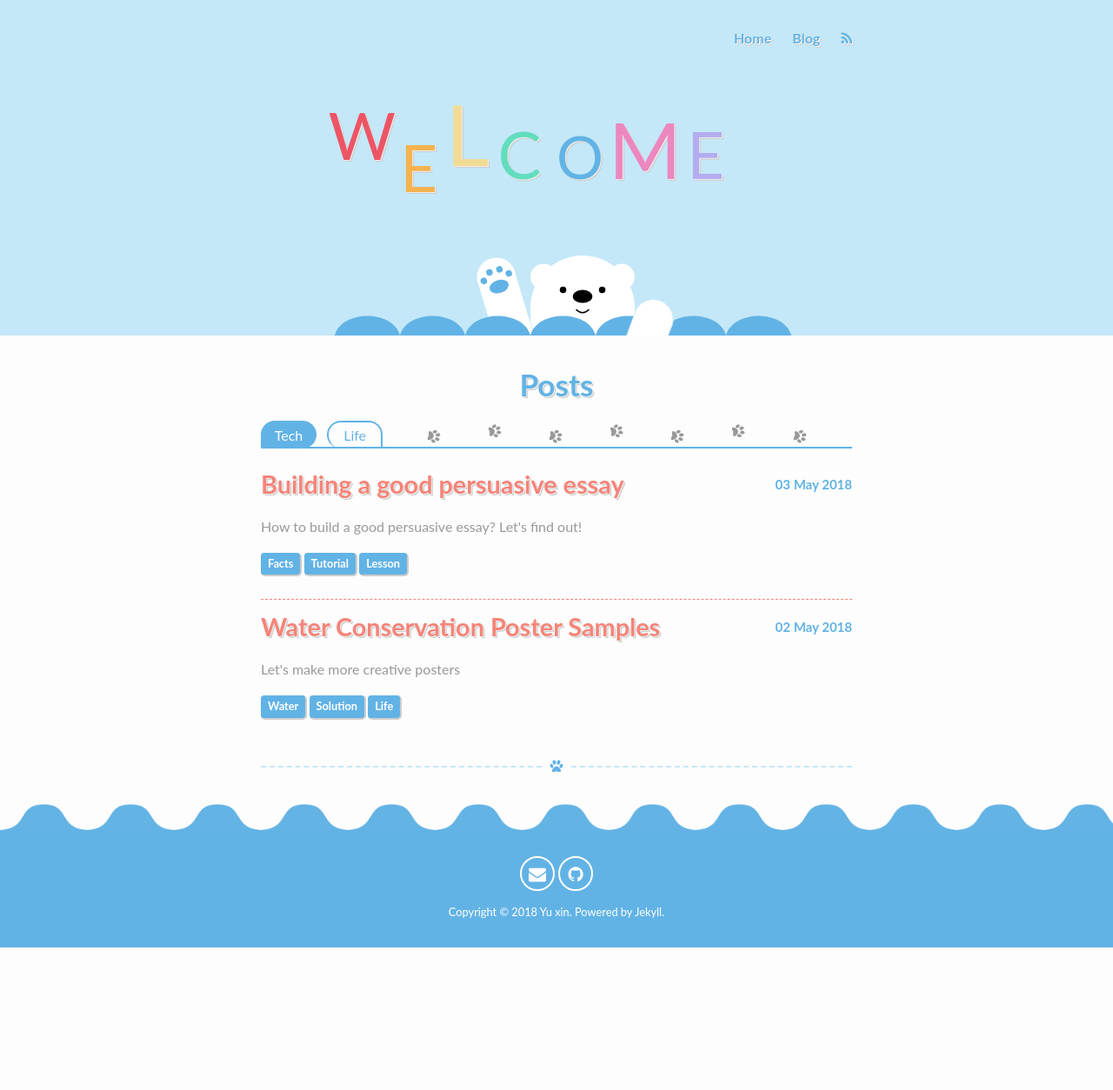
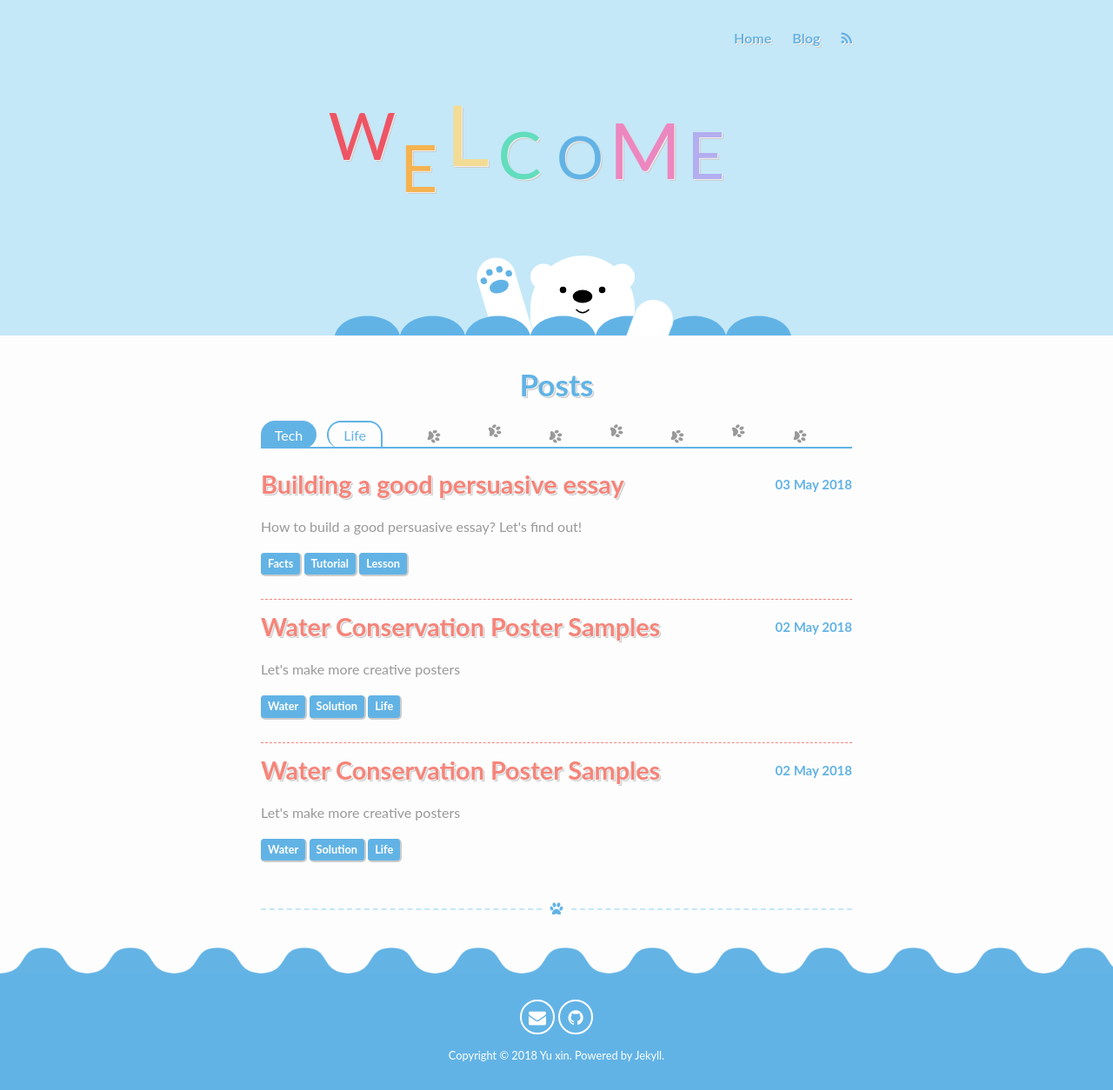
Before and after one commit to loveyuxin/loveyuxin.github.io, a Jekyll site: the page built from meta/posts.md, in a window 1280 px wide. Shown: the whole page at 87% size. Built offline with Jekyll 4.4.1, drawn with Linux system fonts in a browser that asks for light colours; comment, search, counter and statistics services are not loaded; before the commit the page ends 1090 px from its top, so only the background shows below that.

Commit message:
final change

```diff
--- a/_config.yml
+++ b/_config.yml
@@ -2,7 +2,7 @@
 title: Yuxin
 description: This is Yuxin' home.
 logo: favicon.png
-url: loveyuxin.github.io
+url: /loveyuxin.github.io
 rss_url: /feed.xml
 
 # Jekyll
--- /dev/null
+++ b/_posts/2017-07-01-passive-event-listeners.md
@@ -0,0 +1,19 @@
+---
+layout: post
+title:  "Water Conservation Poster Samples"
+date:   2018-05-02 10:13:30 -0800
+categories: [Tech]
+excerpt: Let's make more creative posters
+tags:
+  - Water
+  - Solution
+  - Life
+---
+# Poster 1
+![viewport5](/assets/images/poster1.jpg)
+# Poster 2
+![viewport5]({{ "/assets/images/poster2.jpg" | absolute_url }})
+# Poster 3
+![viewport5]({{ "/assets/images/poster3.jpg" | absolute_url }})
+# Poster 4
+![viewport5]({{ "/assets/images/poster4.jpg" | absolute_url }})
```
